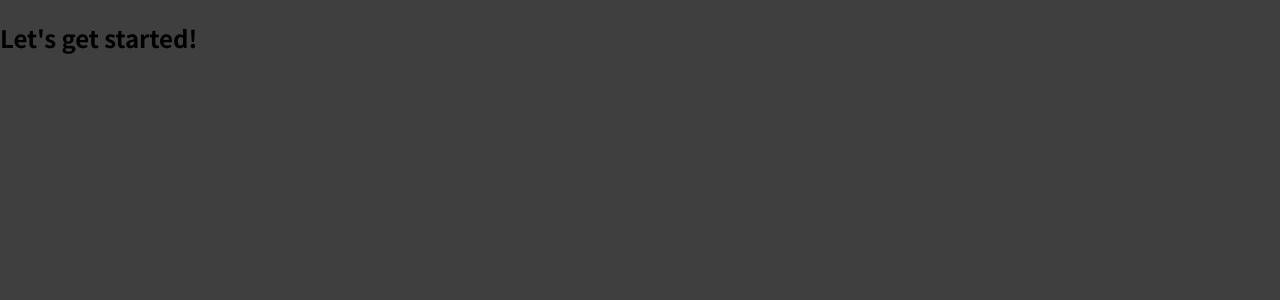
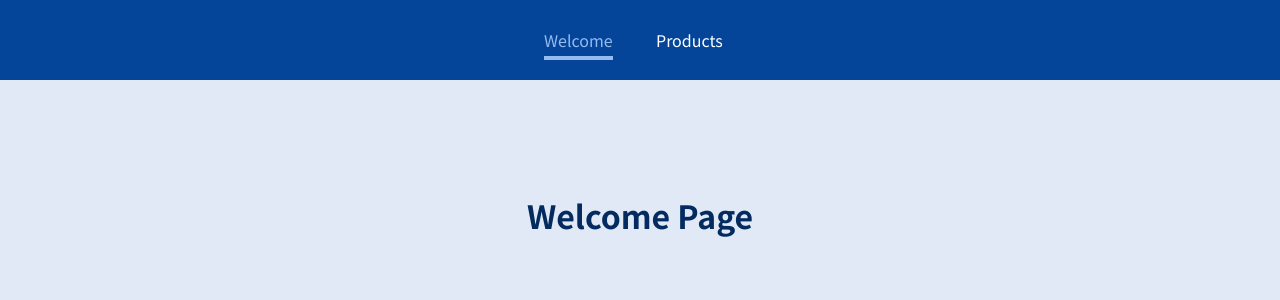
Before and after one commit to joaodslourenco/react-router, a React (Create React App) app: page /welcome in a window 1280 px wide. Shown: the top 300 px of the page. Built offline with nearby package versions, Linux system fonts and the light colour scheme.

Commit message:
routes, links and navlinks added

```diff
--- a/src/App.js
+++ b/src/App.js
@@ -1,7 +1,20 @@
+import { Route } from 'react-router-dom'
+import MainHeader from './components/MainHeader'
+import Products from './pages/Products'
+import Welcome from './pages/Welcome'
+
 function App() {
   return (
     <div>
-      <h2>Let's get started!</h2>
+      <MainHeader />
+      <main>
+        <Route path="/welcome">
+          <Welcome />
+        </Route>
+        <Route path="/products">
+          <Products />
+        </Route>
+      </main>
     </div>
   )
 }
--- /dev/null
+++ b/src/components/MainHeader.jsx
@@ -0,0 +1,26 @@
+import React from 'react'
+import { NavLink } from 'react-router-dom'
+import classes from './MainHeader.module.css'
+
+const MainHeader = () => {
+  return (
+    <header className={classes.header}>
+      <nav>
+        <ul>
+          <li>
+            <NavLink activeClassName={classes.active} to="/welcome">
+              Welcome
+            </NavLink>
+          </li>
+          <li>
+            <NavLink activeClassName={classes.active} to="/products">
+              Products
+            </NavLink>
+          </li>
+        </ul>
+      </nav>
+    </header>
+  )
+}
+
+export default MainHeader
--- /dev/null
+++ b/src/components/MainHeader.module.css
@@ -0,0 +1,38 @@
+.header {
+  width: 100%;
+  height: 5rem;
+  background-color: #044599;
+  padding: 0 10%;
+}
+
+.header nav {
+  height: 100%;
+}
+
+.header ul {
+  height: 100%;
+  list-style: none;
+  display: flex;
+  padding: 0;
+  margin: 0;
+  align-items: center;
+  justify-content: center;
+}
+
+.header li {
+  margin: 0 1rem;
+  width: 5rem;
+}
+
+.header a {
+  color: white;
+  text-decoration: none;
+}
+
+.header a:hover,
+.header a:active,
+.header a.active {
+  color: #95bcf0;
+  padding-bottom: 0.25rem;
+  border-bottom: 4px solid #95bcf0;
+}
--- a/src/index.css
+++ b/src/index.css
@@ -10,5 +10,17 @@ html {
 
 body {
   margin: 0;
-  background-color: #3f3f3f;
+  background-color: #e0e9f5;
 }
+
+main {
+  margin-top: 7rem;
+  text-align: center;
+}
+
+h1,
+h2,
+h3,
+p {
+  color: #042b5f;
+}
--- a/src/index.js
+++ b/src/index.js
@@ -1,7 +1,12 @@
 import ReactDOM from 'react-dom/client'
+import { BrowserRouter } from 'react-router-dom'
 
 import './index.css'
 import App from './App'
 
 const root = ReactDOM.createRoot(document.getElementById('root'))
-root.render(<App />)
+root.render(
+  <BrowserRouter>
+    <App />
+  </BrowserRouter>
+)
--- /dev/null
+++ b/src/pages/Products.jsx
@@ -0,0 +1,7 @@
+import React from 'react'
+
+const Products = () => {
+  return <h1>Products</h1>
+}
+
+export default Products
--- /dev/null
+++ b/src/pages/Welcome.jsx
@@ -0,0 +1,7 @@
+import React from 'react'
+
+const Welcome = () => {
+  return <h1>Welcome Page</h1>
+}
+
+export default Welcome
```
Also changed, not shown: src/pages/ProductDetail.jsx (added).
